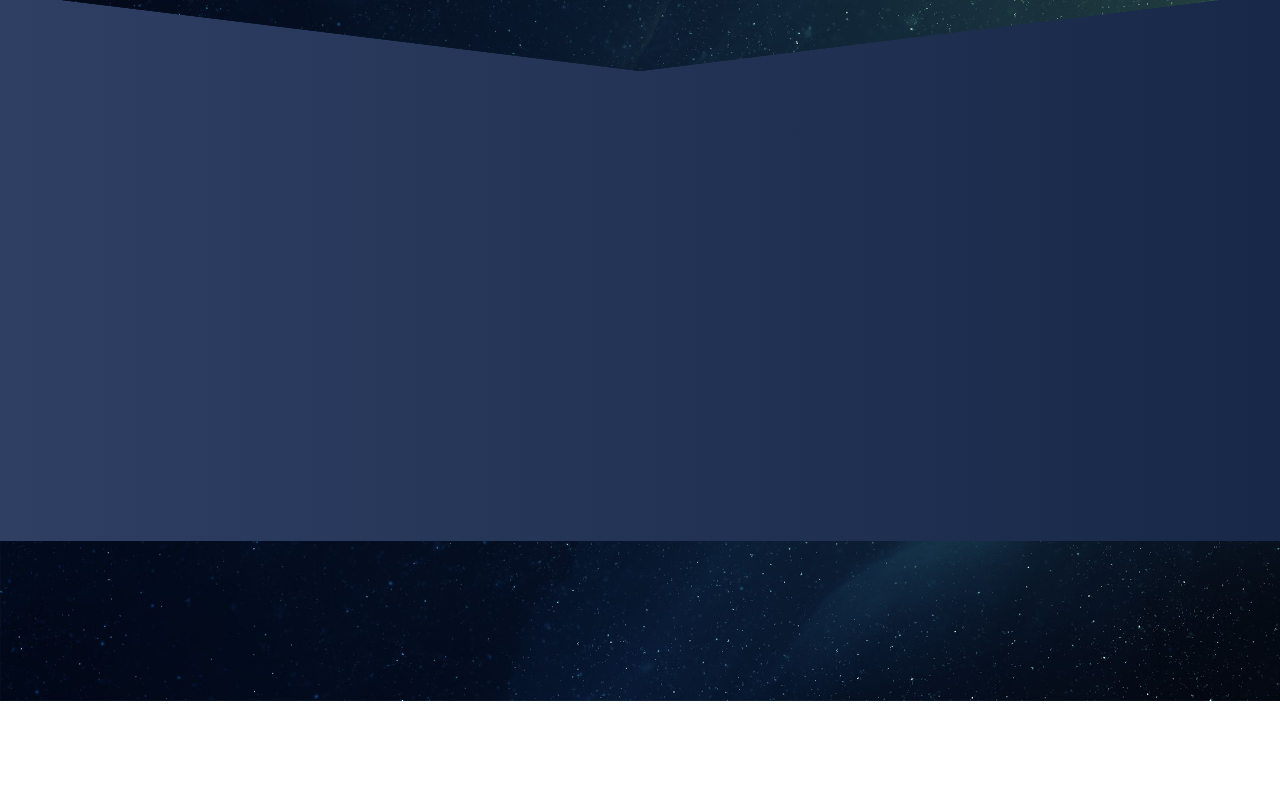
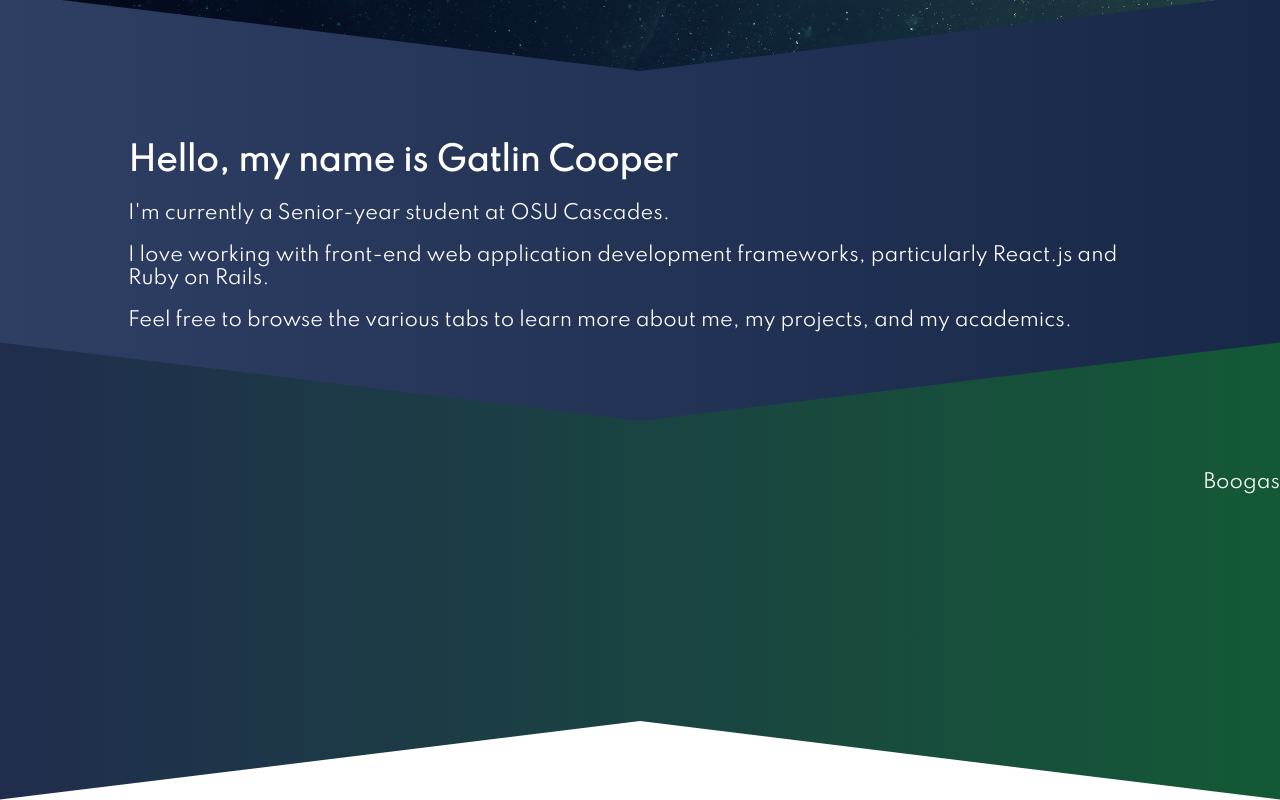
Before and after one commit to cooperphyz/portfolio, a React (Create React App) app: page / in a window 1280 px wide. Shown: the part 379-1179 px from the top of the page. Before the commit the page ends 1084 px from the top, so only its background shows below. Built offline with nearby package versions, Linux system fonts and the light colour scheme.

Commit message:
Added and styled bottom portion of banner
Also added text to top part of banner, info about myself

```diff
--- a/src/components/home/SlantedBanner.css
+++ b/src/components/home/SlantedBanner.css
@@ -13,35 +13,38 @@ body {
   width: 150%;
   background-size: cover;
   background-position: center center;
+  z-index: -1;
 }
 
 .banner-top-heading {
   font-family: "Spartan";
   position: absolute;
-  top: 35%;
+  top: 40%;
   color: white;
   text-align: center;
   left: 50%;
   transform: translate(-50%, -50%);
   font-size: 5rem;
+  text-shadow: 1px 1px 5px rgb(162, 162, 162);
 }
 
 .banner-top-subheading {
   font-family: "Spartan";
   position: absolute;
-  top: 60%;
+  top: 65%;
   color: white;
   text-align: center;
   left: 50%;
   transform: translate(-50%, -50%);
   font-size: 1.5rem;
+  text-shadow: 0.2px 0.2px 10px rgb(170, 170, 170);
 }
 
 .content {
   background: linear-gradient(90deg, #2f3f64 0%, #182848 100%);
   color: #fff;
   height: 300px;
-  padding-top: 120px;
+  padding-top: 100px;
   position: relative;
   text-align: center;
   width: 100%;
@@ -56,7 +59,7 @@ body {
   left: 0;
   background: inherit;
   transform: skewY(7deg);
-  clip-path: polygon(0 0, 100% 0, 100% 70%, 0 100%);
+  z-index: 0;
 }
 .content:after {
   position: absolute;
@@ -67,5 +70,61 @@ body {
   right: 0;
   background: inherit;
   transform: skewY(-7deg);
-  clip-path: polygon(0 0, 100% 0, 100% 70%, 0 100%);
+  z-index: 0;
 }
+
+.content-text {
+  font-family: "Spartan";
+  position: absolute;
+  z-index: 1;
+  color: white;
+  padding-left: 10%;
+  padding-right: 10%;
+}
+
+.content-links {
+  font-family: "Spartan";
+  position: absolute;
+  right: 0;
+  z-index: 1;
+  color: white;
+  padding-top: 100px;
+}
+
+.content-text p {
+  font-size: 1.2rem;
+}
+
+/* Bottom part of banner */
+.content-lower {
+  background: linear-gradient(90deg, #202d4d 0%, #145936 100%);
+  color: #fff;
+  height: 100px;
+  padding-top: 50px;
+  position: relative;
+  text-align: center;
+  width: 100%;
+}
+
+.content-lower:before {
+  position: absolute;
+  content: "";
+  width: 100%;
+  height: 300px;
+  bottom: -50px;
+  left: 0;
+  background: inherit;
+  transform: skewY(7deg);
+  z-index: 0;
+}
+.content-lower:after {
+  position: absolute;
+  content: "";
+  width: 100%;
+  height: 300px;
+  bottom: -50px;
+  right: 0;
+  background: inherit;
+  transform: skewY(-7deg);
+  z-index: 0;
+}
--- a/src/components/home/SlantedBanner.js
+++ b/src/components/home/SlantedBanner.js
@@ -2,23 +2,36 @@ import React from 'react'
 import backgroundImage from '../../img/3187989.jpg'
 import ParticleEnv from './ParticleEnv';
 import './SlantedBanner.css';
+import { Col, Row } from 'react-bootstrap';
 
 const SlantedBanner = () => {
   return (
     <div className='slantedbanner'>
       <div className='banner-top'>
         <h1 className='banner-top-heading'>Gatlin Cooper</h1>
-        <h2 className='banner-top-subheading'>Web Application Developmer</h2>
+        <h2 className='banner-top-subheading'>Web Application Developer</h2>
         <div className='particles'>
           <ParticleEnv/>
         </div>
         <img src={backgroundImage}alt="bg"></img>
       </div>
-      <div className='diagonal-box'>
-        <div className='content'>
-          <p>Name Jeff</p>
+      <div className='content-text'>
+      <Row>
+        <Col>
+          <h1>Hello, my name is Gatlin Cooper</h1>
+          <p>I'm currently a Senior-year student at OSU Cascades. </p>
+          <p>I love working with front-end web application development frameworks, particularly React.js and Ruby on Rails.</p>
+          <p>Feel free to browse the various tabs to learn more about me, my projects, and my academics.</p>
+        </Col>
+        <Col>
+        <div className='content-links'>
+          <p>Boogas</p>
         </div>
+        </Col>
+      </Row>
       </div>
+      <div className='content'/>
+      <div className='content-lower'/>
     </div>
   )
 }
--- a/src/components/navbar/Navbar.css
+++ b/src/components/navbar/Navbar.css
@@ -9,6 +9,7 @@
   position: absolute;
   top: 0;
   z-index: 10;
+  box-shadow: 0.2px 0.2px 10px rgb(0, 0, 0);
 }
 
 .brand-title {
--- a/src/components/navbar/Navbar.js
+++ b/src/components/navbar/Navbar.js
@@ -6,7 +6,7 @@ const Navbar = () => {
     <div className='nav'>
       <nav className='navbar'>
         <div className='brand-title'>
-          <li><a href="/">Gatlin Cooper</a></li>
+          <li><a href="/">Home</a></li>
         </div>
         <ul>
           <li><a href="/">About</a></li>
```
